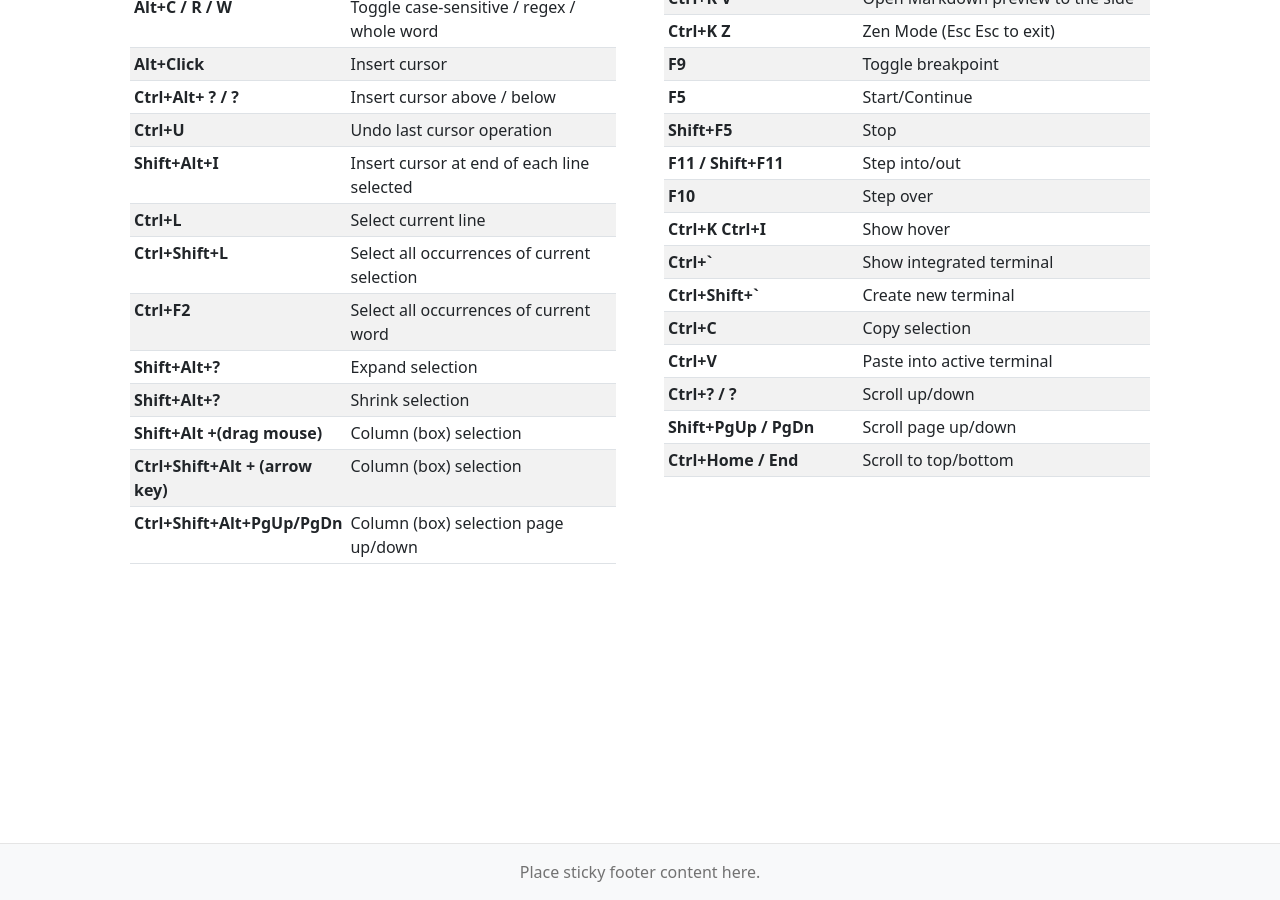
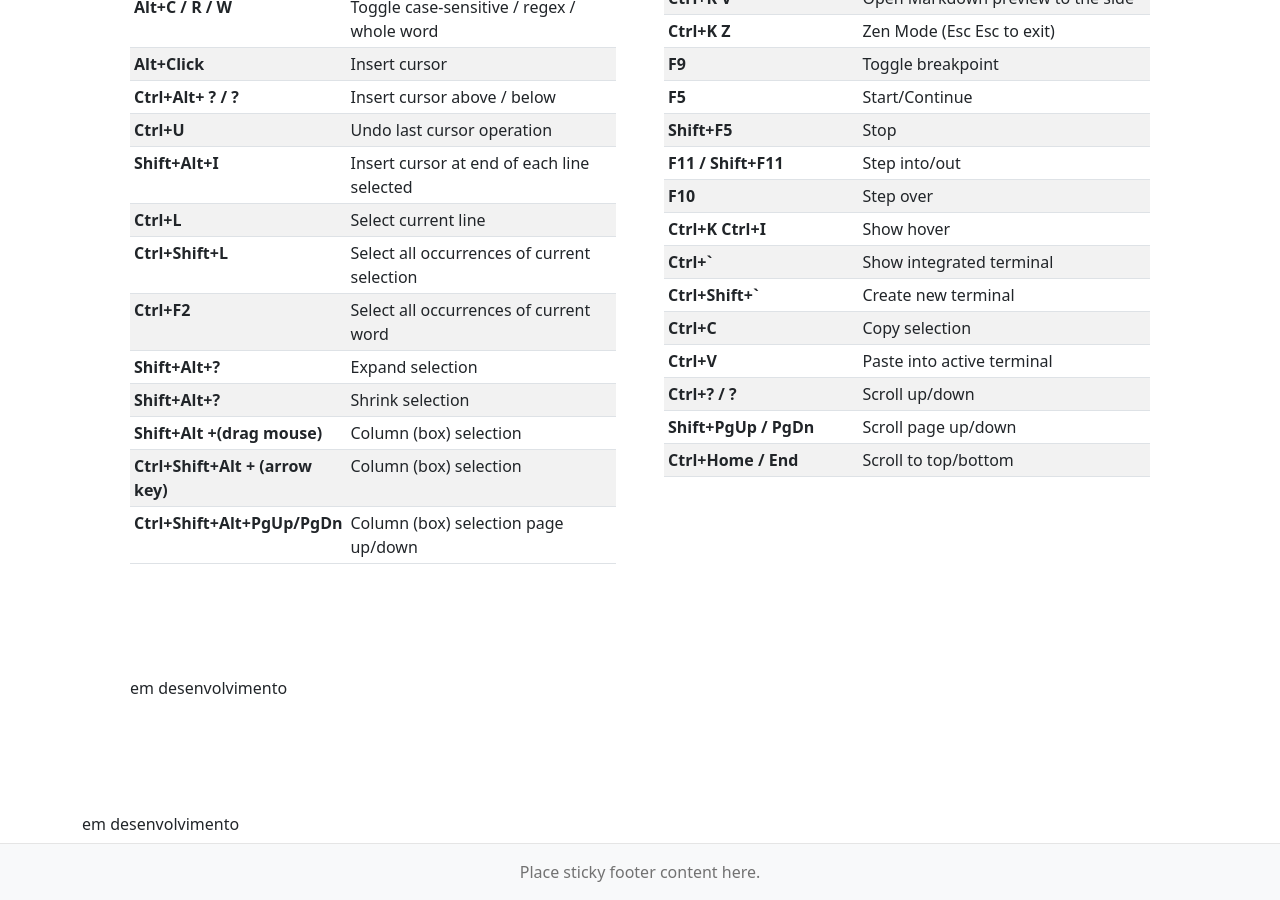
Before and after one commit to ConradoAlmeida/cheatsheets, a Jekyll site: the page built from vscode-cheat.html, in a window 1280 px wide and 900 px high, scrolled down 1990 px. Built offline with Jekyll 4.4.1, drawn with Linux system fonts in a browser that asks for light colours.

Commit message:
desenvolvendo agrupamento via grade

```diff
--- a/vscode-cheat.html
+++ b/vscode-cheat.html
@@ -15,10 +15,10 @@
 
 {% assign dados = site.data.store-data | where:"grupo","Visual Studio Code for Windows" %}
 
-{% comment %} {% assign dados2 = dados | group_by:"categoria" %} {% endcomment %}
-{% assign dados2 = dados | group_by:"grade" %}
+{% assign cat = dados | group_by:"categoria" %}
+{% assign grade = dados | group_by:"grade" %}
 
-{% for dado in dados2 %}
+{% for dado in grade %}
 
 
 <div class="col-md-6 mt-0">
@@ -41,6 +41,15 @@
 </div>
 {% endfor %}
 
+<!--  desenvolvimento -->
+<!--  divisao baseada nas grades -->
+{% for dado in grade %}
+<article class="blog-post">
+
+  <td>em desenvolvimento</td>
+
+</div>
+{% endfor %}
 
 
 
```
